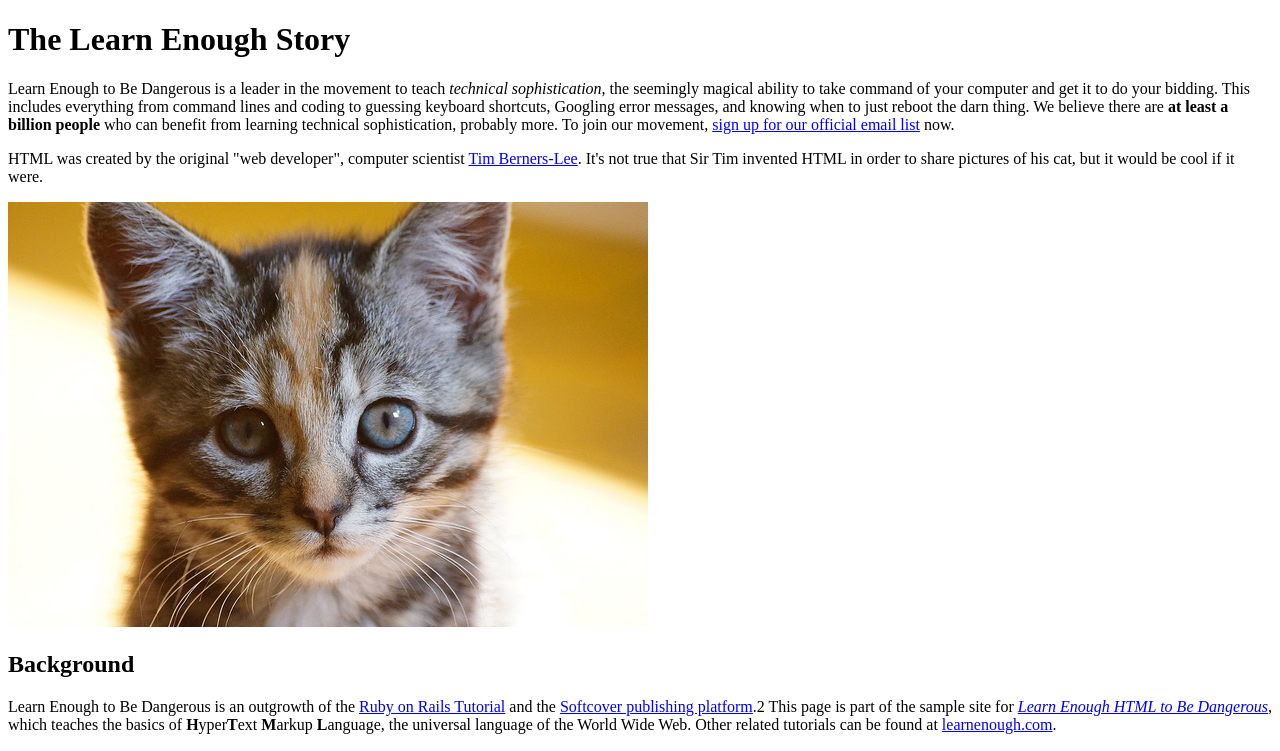
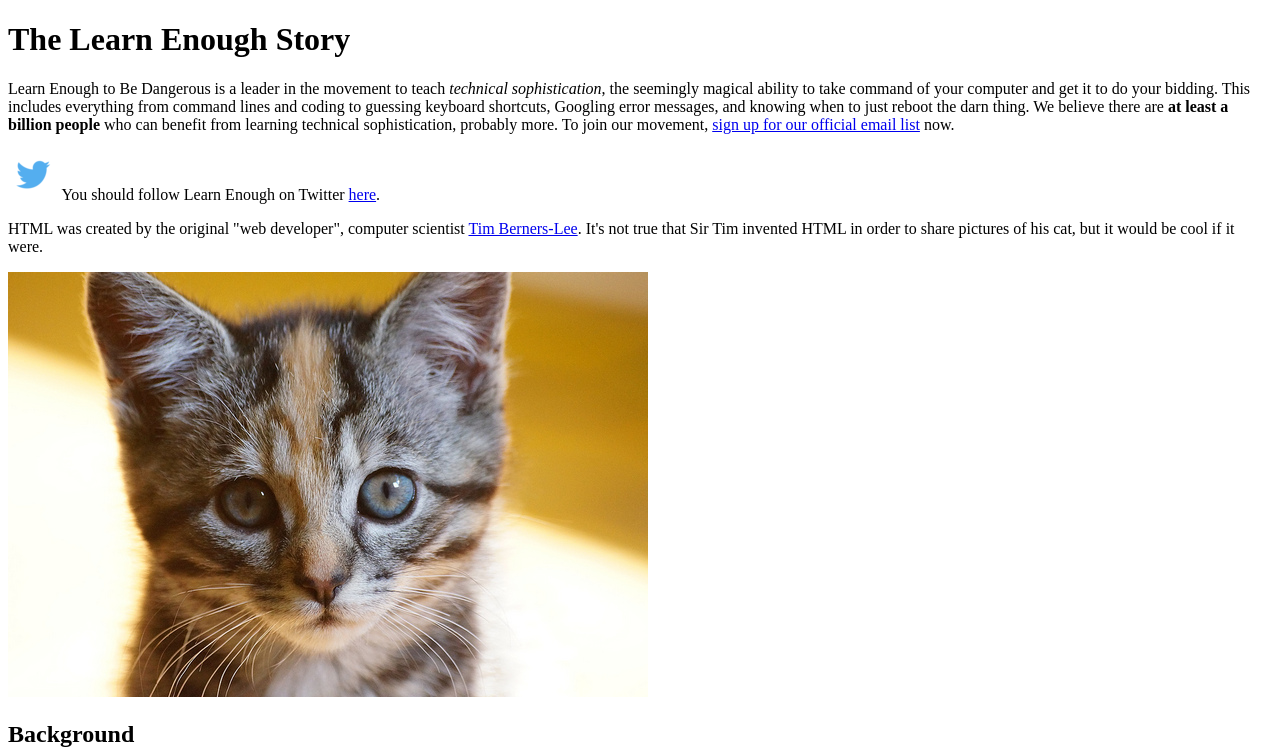
Before and after one commit to blckb1rd/sample_website, a plain HTML site: page index.html in a window 1280 px wide. Shown: the top 751 px of the page. Drawn offline with Linux system fonts and the light colour scheme.

Commit message:
Add twitter link

```diff
--- a/index.html
+++ b/index.html
@@ -17,6 +17,19 @@
     thing.
     We believe there are <strong>at least a billion people</strong> who can benefit from learning technical sophistication, probably more. To join our movement, <a href="https://learnenough.com/email">sign up for our official email list</a> now.
 </p>
+<p>
+    <a href="https://twitter.com/learnenough" target="_blank"
+    rel="noopener" style="text-decoration: none;">
+      <img src="images/small_twitter_logo.png">
+    </a>
+    You should follow Learn Enough on Twitter
+    <a href="https://twitter.com/learnenough"
+    target="_blank" rel="noopener">here</a>.
+</p>
+<p>
+
+</p>
+
 <p>
     HTML was created by the original "web developer", computer
     scientist
```
Also changed, not shown: images/small_twitter_logo.png (added).
